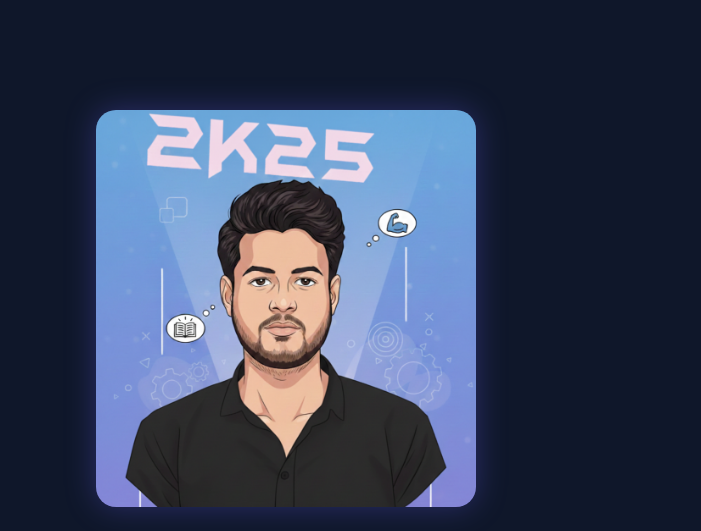
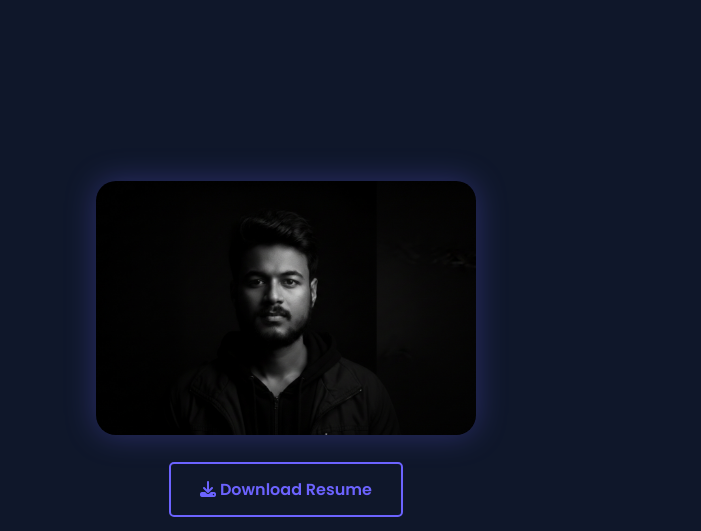
Before and after one commit to Imran2005027/imranportfolio, a plain HTML site: page index.html in a window 1280 px wide. Shown: the part 81-612 px from the top of the page, 579-1280 px from the left. Drawn offline with Linux system fonts and the light colour scheme.

Commit message:
Update index.html

```diff
--- a/index.html
+++ b/index.html
@@ -38,7 +38,7 @@
 
         <div class="hero-img-container">
             <div class="hero-img">
-                <img src="asset/imran.png" alt="Imran S">
+                <img src="asset/Imran.jpg" alt="Imran S">
             </div>
             <a href="asset/Imran.pdf" download class="btn btn-outline resume-btn">
                 <i class="fas fa-download"></i> Download Resume
```
